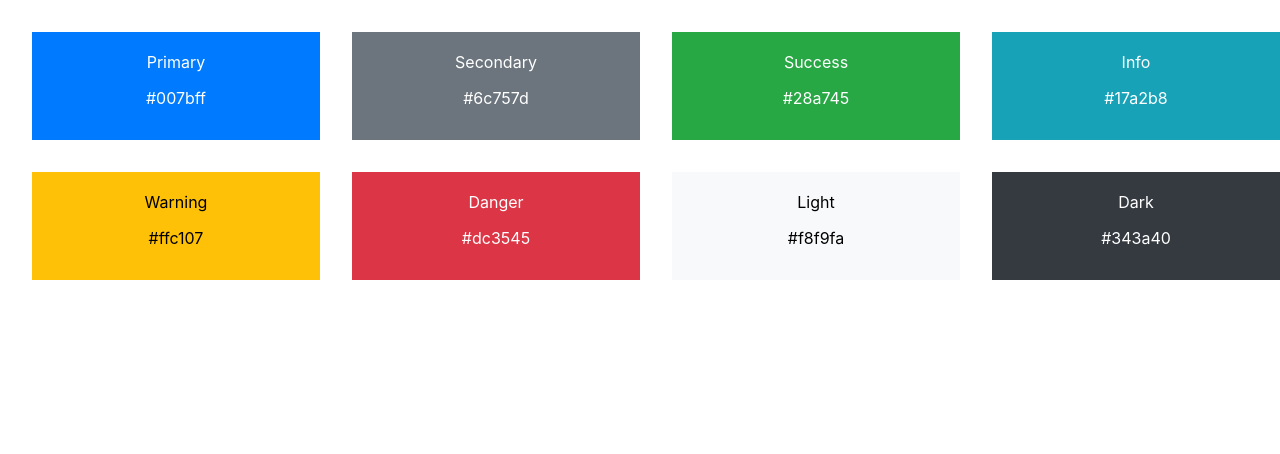
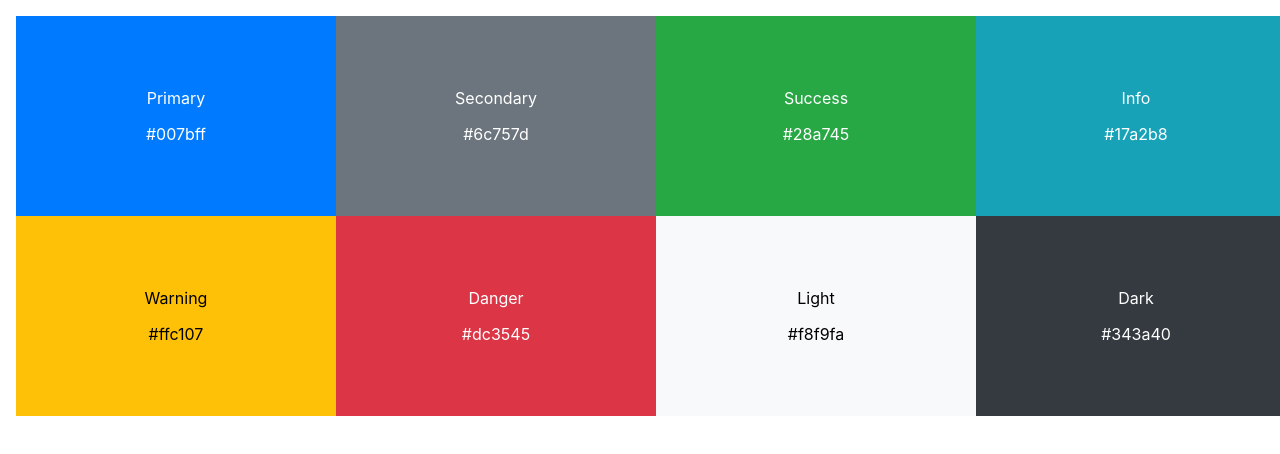
Before and after one commit to vidit-aggarwal/My-Colour-Picker, a React (Create React App) app: page / in a window 1280 px wide. Shown: the top 454 px of the page. Built offline with nearby package versions, Linux system fonts and the light colour scheme.

Commit message:
Revamped CSS
- Removed margins from Components
- Added pressing effect on Components
- Added Flex property on Components
- Aligned Content for each Component

```diff
--- a/src/components/ColourComponent/ColourComponent.js
+++ b/src/components/ColourComponent/ColourComponent.js
@@ -10,8 +10,6 @@ function ColourComponent(props) {
       background-color: ${rgb(...hexToRgb(props.hexCode))};
       color: ${props.textColour ? props.textColour : "white"};
       font-size: 1em;
-      margin: 1em;
-      padding: 0.25em 1em;
     `;
 
     const name = props.name ? props.name : "Not Found";
@@ -19,8 +17,10 @@ function ColourComponent(props) {
 
     return (
       <Wrapper className={styles.card}>
-        <p>{name}</p>
-        <p>{hexCode}</p>
+        <div className={styles.content}>
+          <p>{name}</p>
+          <p>{hexCode}</p>
+        </div>
       </Wrapper>
     );
   } else {
--- a/src/components/ColourComponent/ColourComponent.module.css
+++ b/src/components/ColourComponent/ColourComponent.module.css
@@ -1,7 +1,31 @@
 .card {
-  height: 100px;
-  width: 20%;
-  display: inline-block;
+  height: 25vh;
+  width: 25%;
   text-align: center;
+  display: inline-flex;
   vertical-align: middle;
+  justify-content: center;
+
+  transition: all 0.1s ease-out;
 }
+
+.card:hover {
+  -webkit-box-shadow: 2px 2px 10px -2px rgba(0, 0, 0, 0.75);
+  -moz-box-shadow: 2px 2px 10px -2px rgba(0, 0, 0, 0.75);
+  box-shadow: 2px 2px 10px -2px rgba(0, 0, 0, 0.75);
+  transform: translateY(0px);
+  transition: all 0.1s ease-out;
+}
+
+.card:active {
+  transform: translateY(1px);
+  transition: all 0.1s ease-out;
+  -webkit-box-shadow: inset 1px 1px 5px -1px rgba(0, 0, 0, 0.5);
+  -moz-box-shadow: inset 1px 1px 5px -1px rgba(0, 0, 0, 0.5);
+  box-shadow: inset 1px 1px 5px -1px rgba(0, 0, 0, 0.5);
+}
+
+.content {
+  margin-top: auto;
+  margin-bottom: auto;
+}
--- a/src/components/ColourPalette/ColourPalette.module.css
+++ b/src/components/ColourPalette/ColourPalette.module.css
@@ -3,4 +3,5 @@
   height: 100%;
   margin: 0;
   padding: 1rem;
+  display: inline-block;
 }
```
